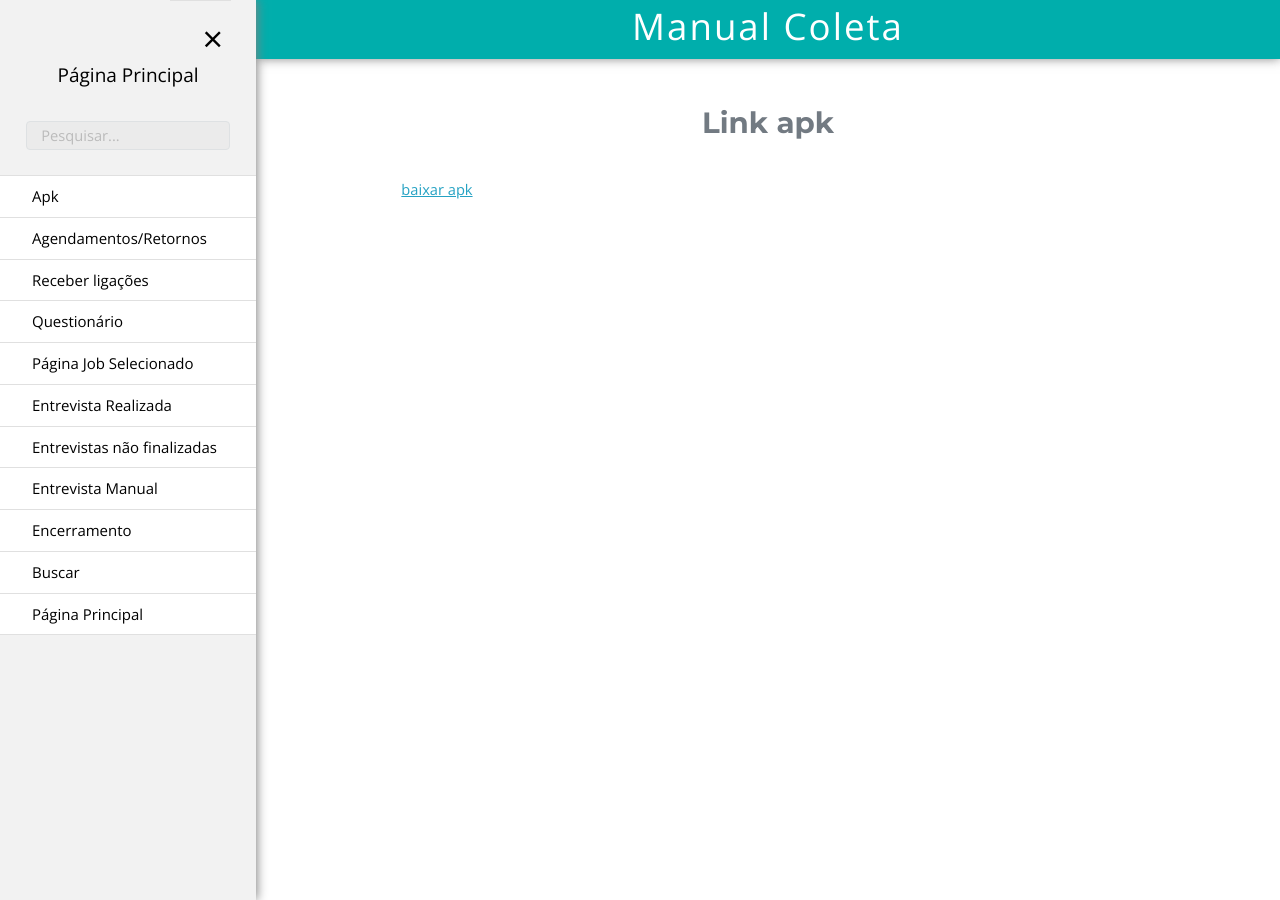
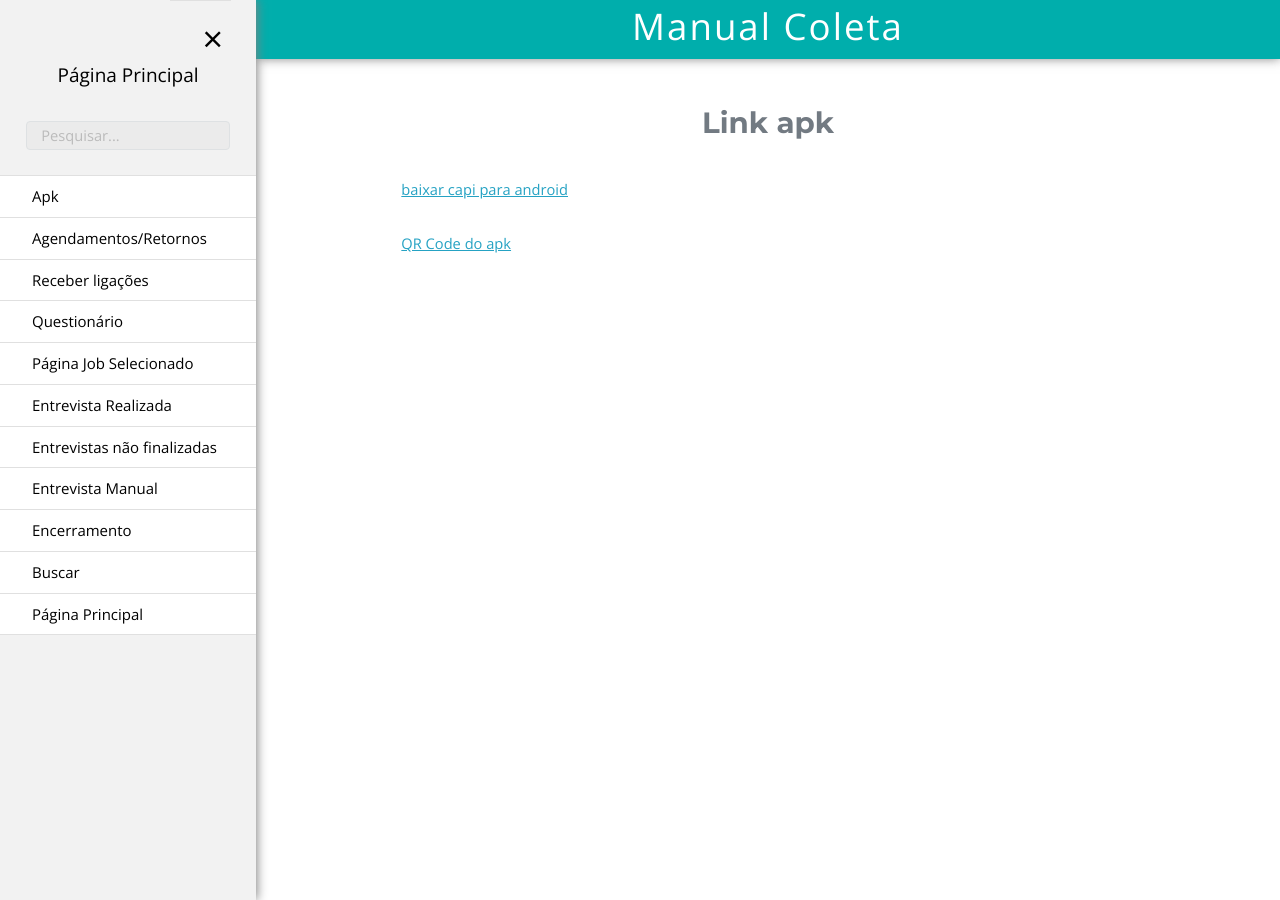
Before and after one commit to rogerio-figueiredo-hsr/hsrtechonline.github.io, a Jekyll site: the page built from _posts/2019-05-07-linkapk.md, in a window 1280 px wide. Built offline with Jekyll 4.4.1, drawn with Linux system fonts in a browser that asks for light colours.

Commit message:
adicionado QR code na página

```diff
--- a/_posts/2019-05-07-linkapk.md
+++ b/_posts/2019-05-07-linkapk.md
@@ -7,4 +7,6 @@
 ---
 
 # Link apk
-<a href="https://github.com/hsrtechonline/hsrtechonline.github.io/raw/master/app-debug.apk">baixar apk</a>
+<a href="https://github.com/hsrtechonline/hsrtechonline.github.io/raw/master/app-debug.apk">baixar capi para android</a>
+
+[QR Code do apk](https://github.com/hsrtechonline/hsrtechonline.github.io/blob/master/frame.png)
```
